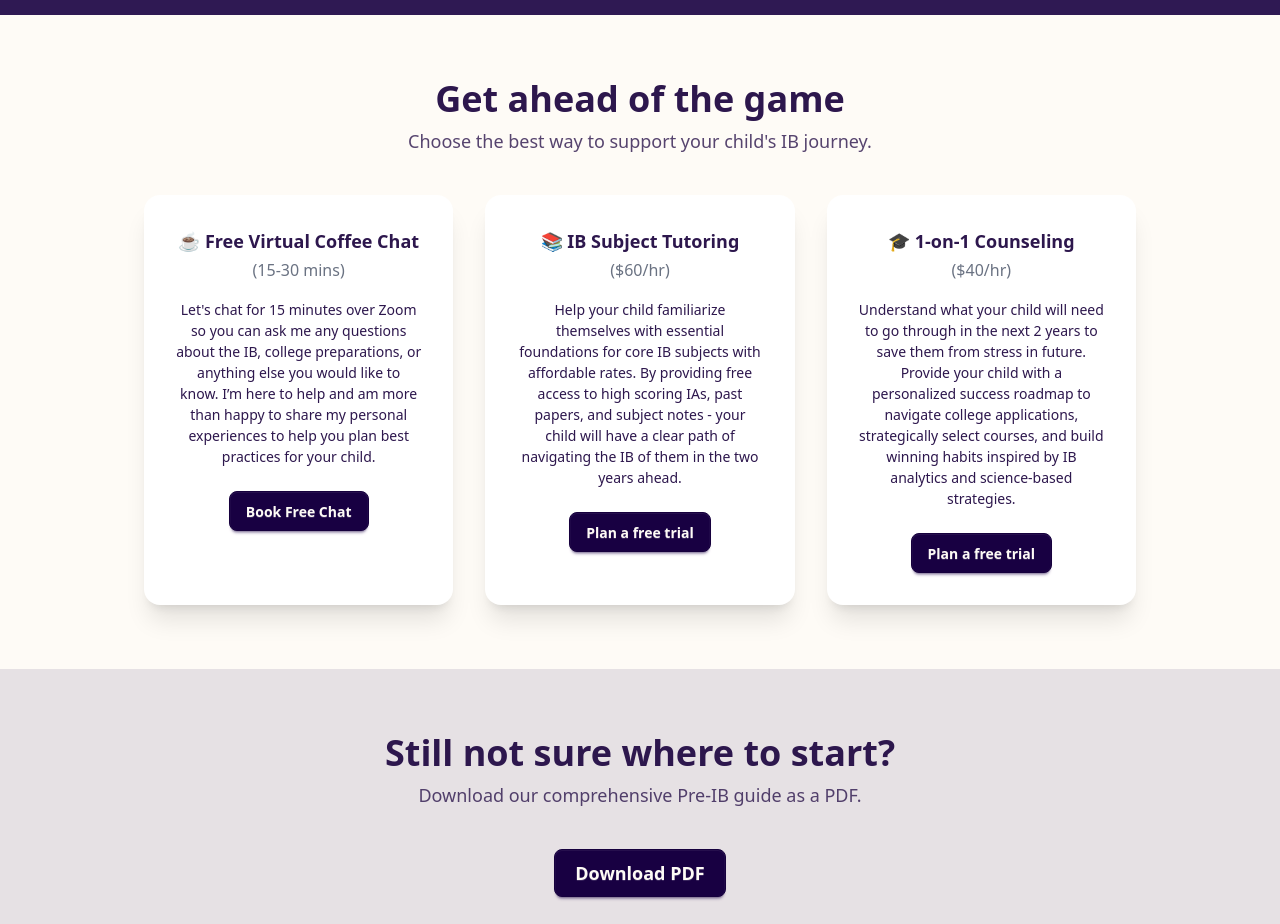
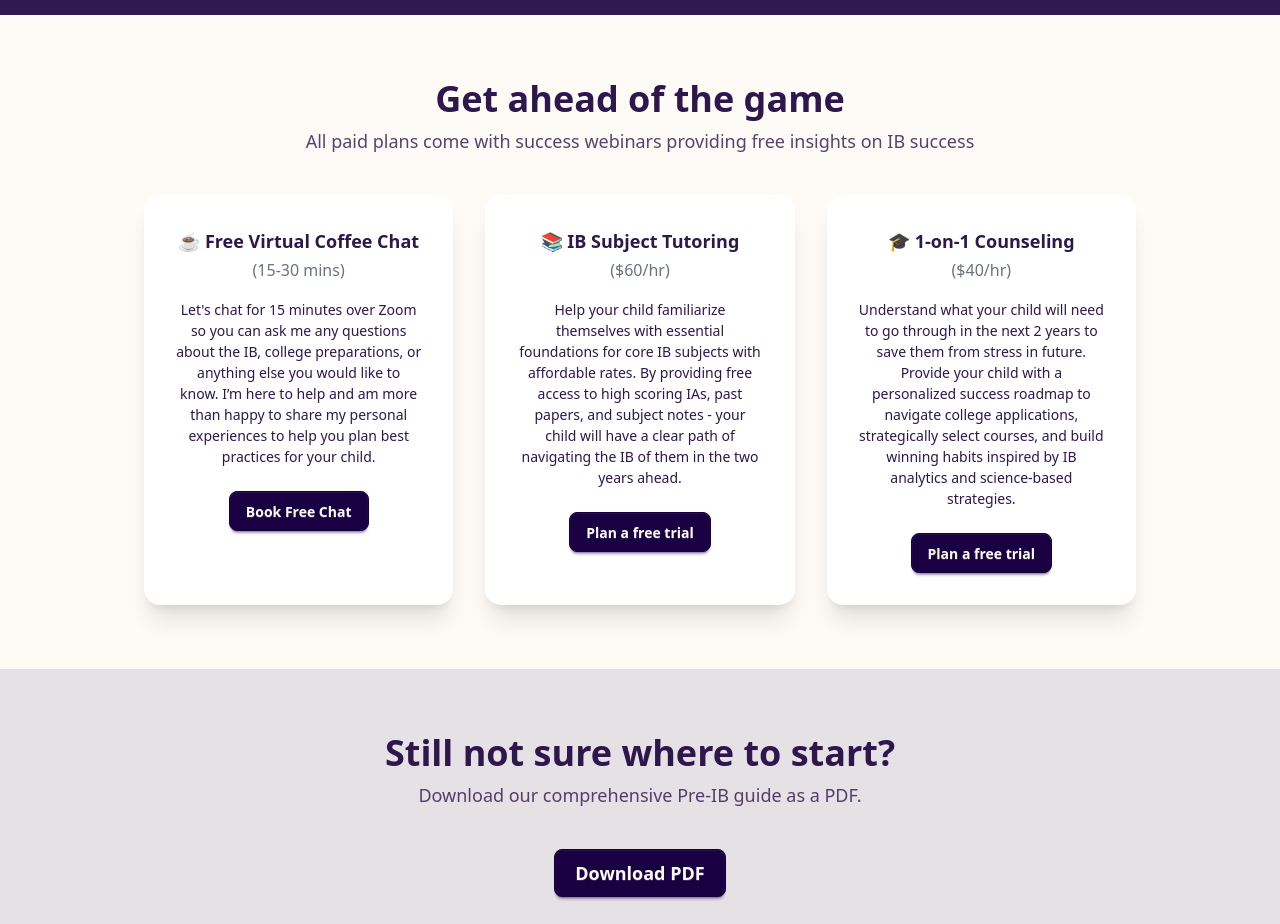
Before and after one commit to edwincheahmp4/admitiq, a SvelteKit app: page / in a window 1280 px wide. Shown: the part 1200-2124 px from the top of the page. Built offline with nearby package versions, Linux system fonts and the light colour scheme.

Commit message:
Update +page.svelte

```diff
--- a/src/routes/(marketing)/+page.svelte
+++ b/src/routes/(marketing)/+page.svelte
@@ -122,7 +122,7 @@
         Get ahead of the game
       </div>
       <div class="text-lg text-[#2d174d] opacity-80">
-        Choose the best way to support your child's IB journey.
+        All paid plans come with success webinars providing free insights on IB success
       </div>
     </div>
     <div class="flex flex-col md:flex-row gap-8 justify-center items-stretch">
```
